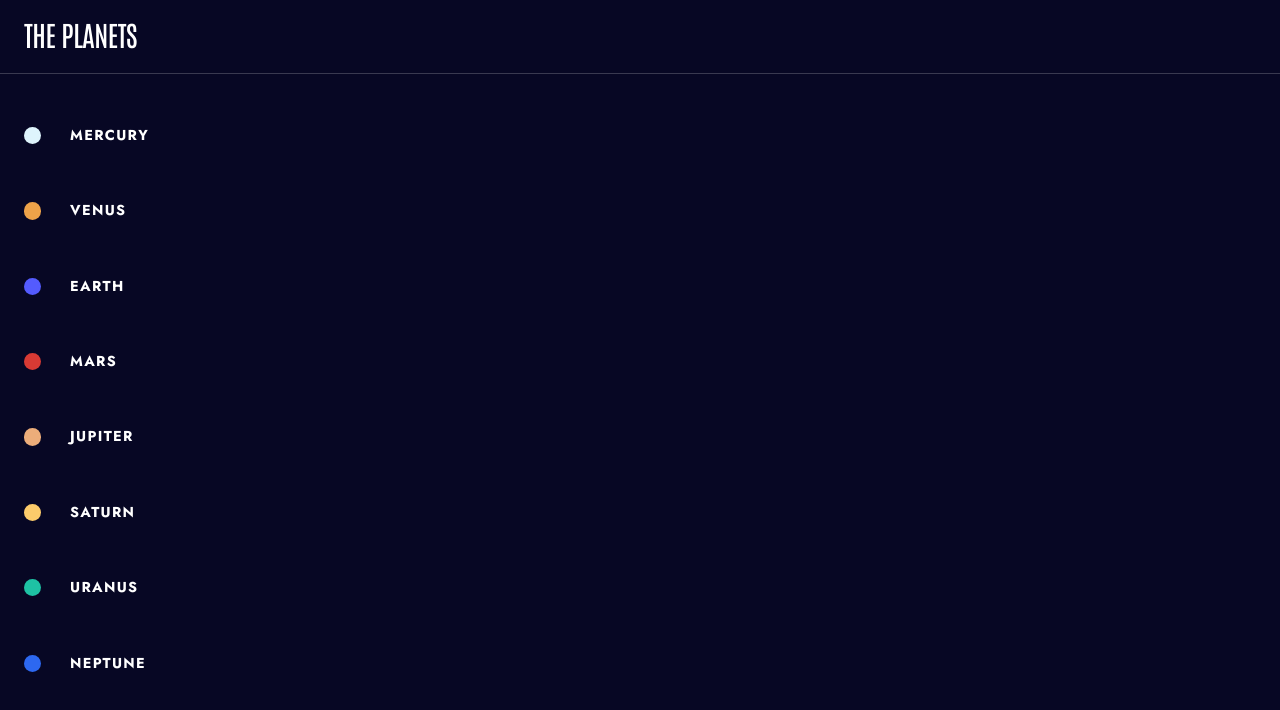
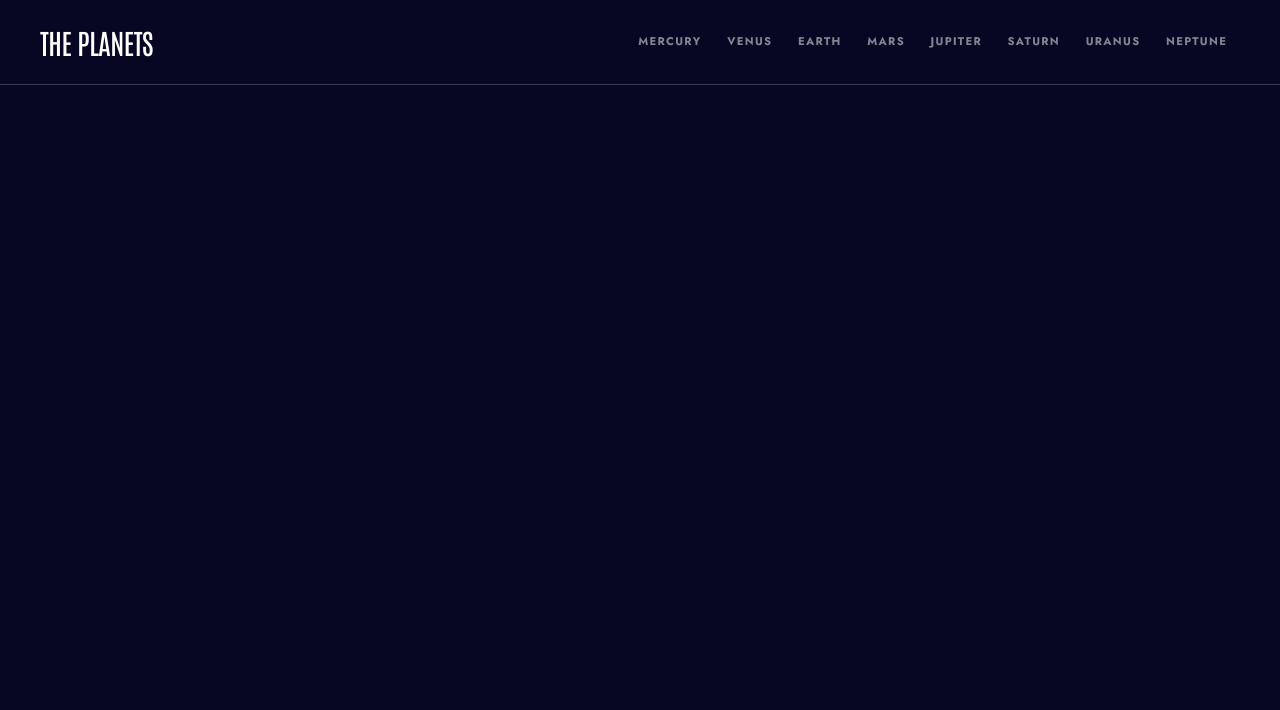
Before and after one commit to marina-lazarevic/The-Planets, a Vue app: page / in a window 1280 px wide. Shown: the top 710 px of the page. Built offline with nearby package versions, Linux system fonts and the light colour scheme.

Commit message:
nav responsive

```diff
--- a/src/App.vue
+++ b/src/App.vue
@@ -70,9 +70,26 @@ export default {
   background-color: a.$dark;
   z-index: 10;
 
+  @media screen and (min-width: a.$screen-md) and (max-width: a.$screen-lg) {
+    flex-direction: column;
+    padding: 2rem 1.5rem;
+  }
+
+  @media screen and (min-width: a.$screen-md) {
+    position: static;
+  }
+
+  @media screen and (min-width: a.$screen-lg) {
+    padding: 1.5rem 2.5rem;
+  }
+
   &__branding {
     @include a.antonio-md;
     white-space: nowrap;
+
+    @media screen and (min-width: a.$screen-md) and (max-width: a.$screen-lg){
+      padding-bottom: 2rem;
+    }
   }
 
   &__hamburger-btn {
@@ -131,6 +148,21 @@ export default {
     flex-direction: column;
     background-color: a.$dark;
     transition: opacity 1.2s ease-out;
+
+    @media screen and (min-width: a.$screen-md) and (max-width: a.$screen-lg) {
+      justify-content: center;
+    }
+
+    @media screen and (min-width: a.$screen-md) {
+      flex-direction: row;
+      position: static;
+      height: fit-content;
+      padding: 0;
+    }
+
+    @media screen and (min-width: a.$screen-lg) {
+      justify-content: flex-end;
+    }
   }
 
   &__planet-btn {
@@ -177,7 +209,7 @@ export default {
 
     span, &::before {
       display: block;
-      transition: 1.5s a.$default-transition;
+      transition: transform 1.5s a.$default-transition;
     }
 
     $i: 1;
@@ -189,6 +221,30 @@ export default {
         }
       }
     }
+
+    @media screen and (min-width: a.$screen-md) and (max-width: a.$screen-lg) {
+      &::before{
+        display: none;
+      }
+    }
+
+     @media screen and (min-width: a.$screen-md) {
+       @include a.jost-bold-sm;
+       width: fit-content;
+       padding: 0 .8rem;
+     }
+
+      @media screen and (min-width: a.$screen-lg) {
+       position: relative;
+       &::before {
+         position: absolute;
+         border-radius: 0;
+         height: 3px;
+         width: 100%;
+         left: 0;
+         top: -2rem;
+       }
+     }
   }
 
   &__nav-transition-enter-active,
```
